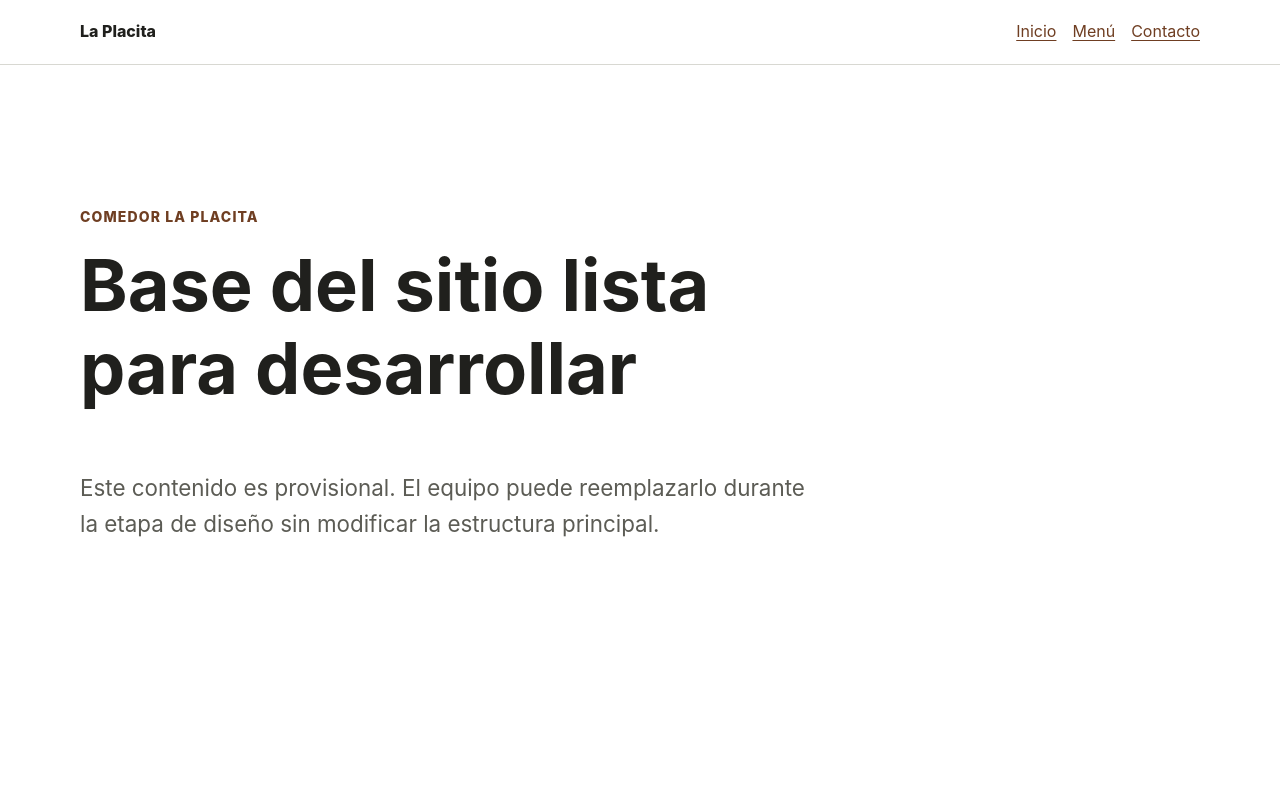
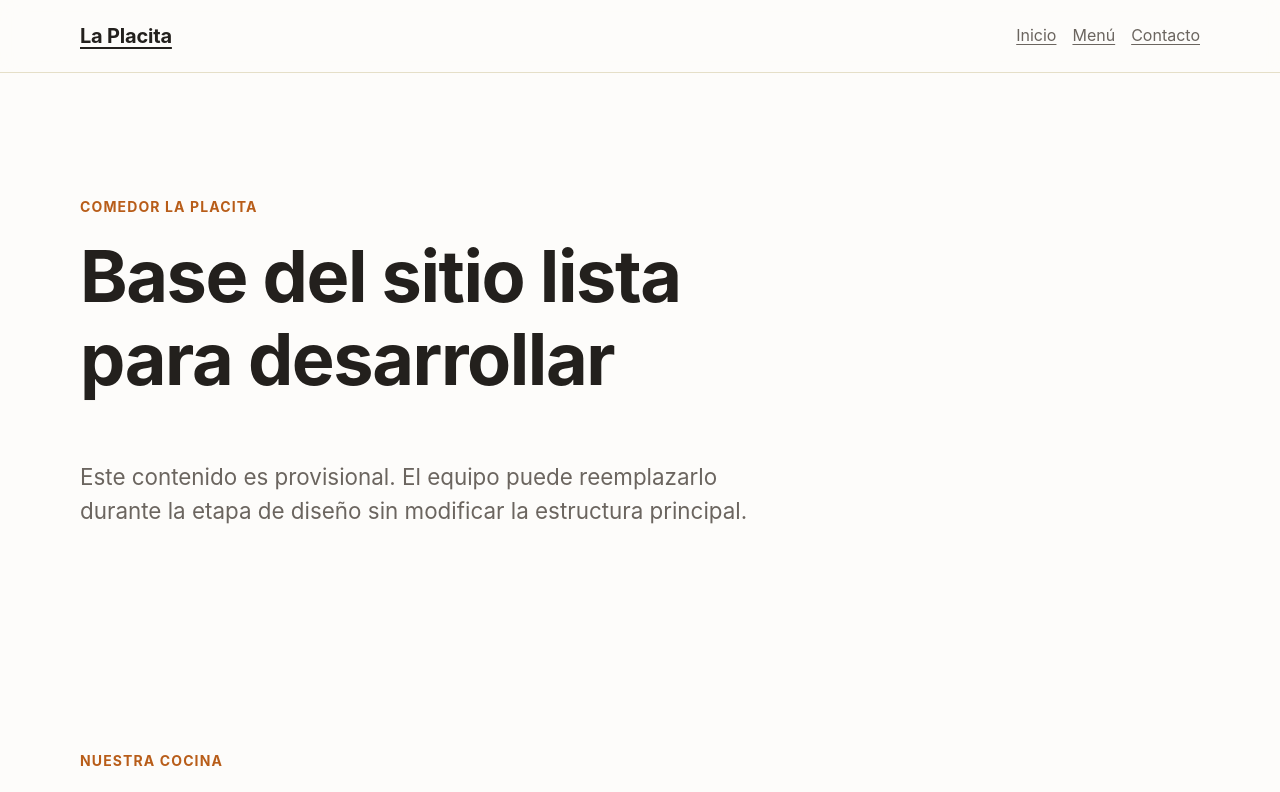
Before and after one commit to santiagoesdras/LaPlacitaSoftware, a React (Vite) app: page / in a window 1280 px wide. Shown: the top 792 px of the page. Built offline with nearby package versions, Linux system fonts and the light colour scheme.

Commit message:
feat(ui), implementar paleta de colores y diseno visual

```diff
--- a/src/index.css
+++ b/src/index.css
@@ -1,20 +1,28 @@
 :root {
   color-scheme: light;
-  --color-bg: #ffffff;
-  --color-surface: #f4f4f2;
-  --color-text: #20201d;
-  --color-muted: #5c5c55;
-  --color-border: #d8d8d2;
-  --color-accent: #6f3e22;
-  --color-focus: #075985;
-  --font-sans: Inter, ui-sans-serif, system-ui, -apple-system, BlinkMacSystemFont, "Segoe UI", sans-serif;
+  --color-bg: #FDFCFA;
+  --color-surface: #F4F1EA;
+  --color-surface-hover: #ECE7DD;
+
+  --color-text: #23201D;
+  --color-muted: #6B655F;
+  --color-border: #E5DFC8;
+
+  --color-accent: #B85D19;
+  --color-accent-hover: #96480F;
+  --color-focus: #0284C7;
+
+  --font-sans: 'Inter', ui-sans-serif, system-ui, -apple-system, BlinkMacSystemFont, "Segoe UI", sans-serif;
+  --font-heading: 'Space Grotesk', var(--font-sans);
+
   --space-2: 0.5rem;
   --space-3: 0.75rem;
   --space-4: 1rem;
   --space-6: 1.5rem;
   --space-8: 2rem;
   --space-12: 3rem;
-  --radius: 0.5rem;
+  --radius: 0.75rem;
+  --radius-sm: 0.375rem;
   --content-width: 70rem;
 }
 
@@ -56,6 +64,12 @@ a {
   text-underline-offset: 0.2em;
 }
 
+a:hover {
+  color: var(--color-accent-hover);
+  text-decoration: underline;
+  text-underline-offset: 0.25em;
+}
+
 :focus-visible {
   outline: 0.2rem solid var(--color-focus);
   outline-offset: 0.2rem;
@@ -71,17 +85,28 @@ p {
 h1,
 h2,
 h3 {
+  font-family: var(--font-heading);
   line-height: 1.15;
   text-wrap: balance;
+  color: var(--color-text);
+  letter-spacing: -0.02em;
 }
 
 h1 {
   font-size: clamp(2.25rem, 7vw, 4.5rem);
+  font-weight: 700;
 }
 
 h2 {
   font-size: clamp(1.75rem, 5vw, 3rem);
+  font-weight: 600;
 }
+
+h3 {
+  font-size: clamp(1.25rem, 2.5vw, 1.75rem);
+  font-weight: 600;
+}
+
 
 .container {
   width: min(100% - 2rem, var(--content-width));
@@ -93,7 +118,7 @@ h2 {
 }
 
 .section {
-  padding-block: clamp(var(--space-12), 8vw, 6rem);
+  padding-block: clamp(var(--space-8), 6vw, 5rem);
   scroll-margin-block-start: 5rem;
 }
 
@@ -110,6 +135,7 @@ h2 {
   transform: translateY(-200%);
   background: var(--color-text);
   color: var(--color-bg);
+  border-radius: var(--radius-sm);
 }
 
 .skip-link:focus {
@@ -121,7 +147,8 @@ h2 {
   z-index: 10;
   inset-block-start: 0;
   border-block-end: 1px solid var(--color-border);
-  background: rgb(255 255 255 / 94%);
+  background: rgb(253, 252, 250, 0.85);
+  backdrop-filter: blur(12px);
 }
 
 .site-header__content {
@@ -130,13 +157,20 @@ h2 {
   align-items: center;
   justify-content: space-between;
   gap: var(--space-3) var(--space-6);
-  min-height: 4rem;
+  min-height: 4.5rem;
 }
 
 .site-brand {
+  font-family: var(--font-heading);
   color: var(--color-text);
-  font-weight: 800;
+  font-weight: 700;
+  font-size: 1.25rem;
+  letter-spacing: -0.01em;
+}
+
+.site-brand:hover {
   text-decoration: none;
+  color: var(--color-accent);
 }
 
 .site-nav {
@@ -149,12 +183,16 @@ h2 {
 }
 
 .site-nav a {
-  display: inline-block;
+  color: var(--color-muted);
   padding-block: var(--space-2);
 }
 
+.site-nav a:hover {
+  color: var(--color-text);
+}
+
 .hero {
-  min-height: min(42rem, 80svh);
+  min-height: min(38rem, 75svh);
   display: grid;
   align-items: center;
 }
@@ -162,19 +200,20 @@ h2 {
 .eyebrow {
   color: var(--color-accent);
   font-size: 0.875rem;
-  font-weight: 800;
+  font-weight: 700;
   letter-spacing: 0.08em;
   text-transform: uppercase;
 }
 
 .lead,
 .section-heading {
-  max-width: 46rem;
+  max-width: 44rem;
 }
 
 .lead {
   color: var(--color-muted);
   font-size: clamp(1.125rem, 2.5vw, 1.4rem);
+  line-height: 1.5;
 }
 
 .placeholder {
@@ -188,14 +227,85 @@ h2 {
   text-align: center;
 }
 
+.menu-grid {
+  display: grid;
+  grid-template-columns: 1fr;
+  gap: var(--space-6);
+  margin-block-start: var(--space-8);
+}
+
+/* Expansión a múltiples columnas fluidas en pantallas medianas y grandes */
+@media (min-width: 48rem) {
+  .menu-grid {
+    grid-template-columns: repeat(auto-fill, minmax(18.5rem, 1fr));
+    gap: var(--space-6);
+  }
+}
+
+/* Tarjeta minimalista y moderna */
+.menu-card {
+  display: flex;
+  flex-direction: column;
+  background: var(--color-bg);
+  border: 1px solid var(--color-border);
+  border-radius: var(--radius);
+  overflow: hidden;
+  box-shadow: 0 1px 3px rgba(35, 32, 29, 0.04);
+  transition: transform 0.2s ease, box-shadow 0.2s ease, border-color 0.2s ease;
+}
+
+.menu-card:hover {
+  transform: translateY(-3px);
+  border-color: var(--color-accent);
+  box-shadow: 0 8px 20px -4px rgba(35, 32, 29, 0.08);
+}
+
+.menu-card__image {
+  width: 100%;
+  aspect-ratio: 16 / 10;
+  object-fit: cover;
+  background-color: var(--color-surface);
+}
+
+.menu-card__content {
+  padding: var(--space-4);
+  display: flex;
+  flex-direction: column;
+  flex-grow: 1;
+  gap: var(--space-2);
+}
+
+.menu-card__title {
+  font-family: var(--font-heading);
+  font-size: 1.2rem;
+  font-weight: 600;
+  color: var(--color-text);
+}
+
+.menu-card__desc {
+  color: var(--color-muted);
+  font-size: 0.925rem;
+  line-height: 1.45;
+  flex-grow: 1;
+}
+
+.menu-card__price {
+  font-size: 1.2rem;
+  font-weight: 700;
+  color: var(--color-accent);
+  margin-block-start: var(--space-2);
+}
+
 .site-footer {
   padding-block: var(--space-8);
   border-block-start: 1px solid var(--color-border);
+  background-color: var(--color-surface);
 }
 
 .site-footer p {
   margin: 0;
-}
+  color: var(--color-muted);
+  font-size: 0.925rem;}
 
 @media (max-width: 36rem) {
   .site-header__content {
```
